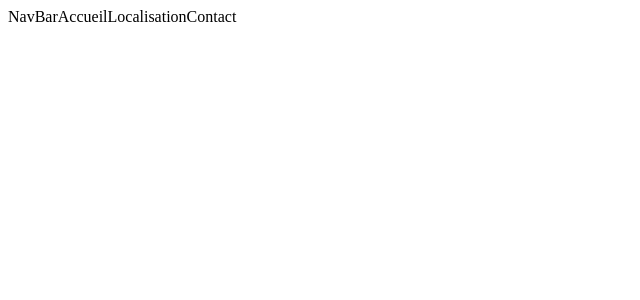
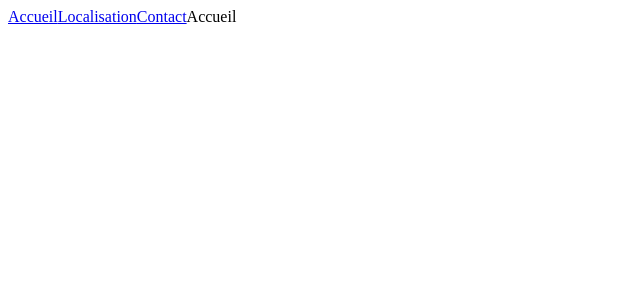
Before and after one commit to EmmanuelBlanchard/REACT-2020-par-la-pratique-de-A-Z-evolution-progressive, a React (Create React App) app in the folder Programmes/16-Module16-Projet4/projet4/: page / in a window 1280 px wide. Shown: the top 300 px of the page, without its empty margins (0-640 px from the left). Built offline with nearby package versions, Linux system fonts and the light colour scheme; the HTML template or start-up script is replaced by a standard one.

Commit message:
16-Module16-Projet4-02-ReactRouter

```diff
--- a/Programmes/16-Module16-Projet4/projet4/package.json
+++ b/Programmes/16-Module16-Projet4/projet4/package.json
@@ -8,6 +8,7 @@
     "@testing-library/user-event": "^13.5.0",
     "react": "^17.0.2",
     "react-dom": "^17.0.2",
+    "react-router-dom": "^5.3.0",
     "react-scripts": "5.0.0",
     "web-vitals": "^2.1.4"
   },
--- a/Programmes/16-Module16-Projet4/projet4/src/App.js
+++ b/Programmes/16-Module16-Projet4/projet4/src/App.js
@@ -1,10 +1,13 @@
 import React from 'react';
 import './App.css';
 import Site from "./containers/Site/Site";
+import {BrowserRouter} from 'react-router-dom';
 
 function App() {
   return (
+    <BrowserRouter>
       <Site />
+    </BrowserRouter>
   );
 }
 
--- a/Programmes/16-Module16-Projet4/projet4/src/components/UI/NavBar/NavBar.js
+++ b/Programmes/16-Module16-Projet4/projet4/src/components/UI/NavBar/NavBar.js
@@ -1,8 +1,11 @@
 import React from "react";
+import {NavLink} from 'react-router-dom';
 
 const navBar = (props) => (
     <>
-        NavBar
+        <NavLink to="/">Accueil</NavLink>
+        <NavLink to="/localisation">Localisation</NavLink>
+        <NavLink to="/contact">Contact</NavLink>
     </>
 );
 
--- a/Programmes/16-Module16-Projet4/projet4/src/containers/Site/Site.js
+++ b/Programmes/16-Module16-Projet4/projet4/src/containers/Site/Site.js
@@ -3,15 +3,16 @@ import Accueil from './Accueil/Accueil';
 import Localisation from './Localisation/Localisation.js';
 import Contact from './Contact/Contact';
 import NavBar from '../../components/UI/NavBar/NavBar';
+import {Route} from 'react-router-dom';
 
 class Site extends Component {
     render() {
         return (
             <div>
                 <NavBar />
-                <Accueil />
-                <Localisation />
-                <Contact />
+                <Route path="/" exact render={() => <Accueil />} />
+                <Route path="/localisation" component={() => <Localisation />} />
+                <Route path="/contact" render={() => <Contact />} />
             </div>
         );
     }
```
Also changed, not shown: 1 other file (tests, documents, lock files or other folders).
